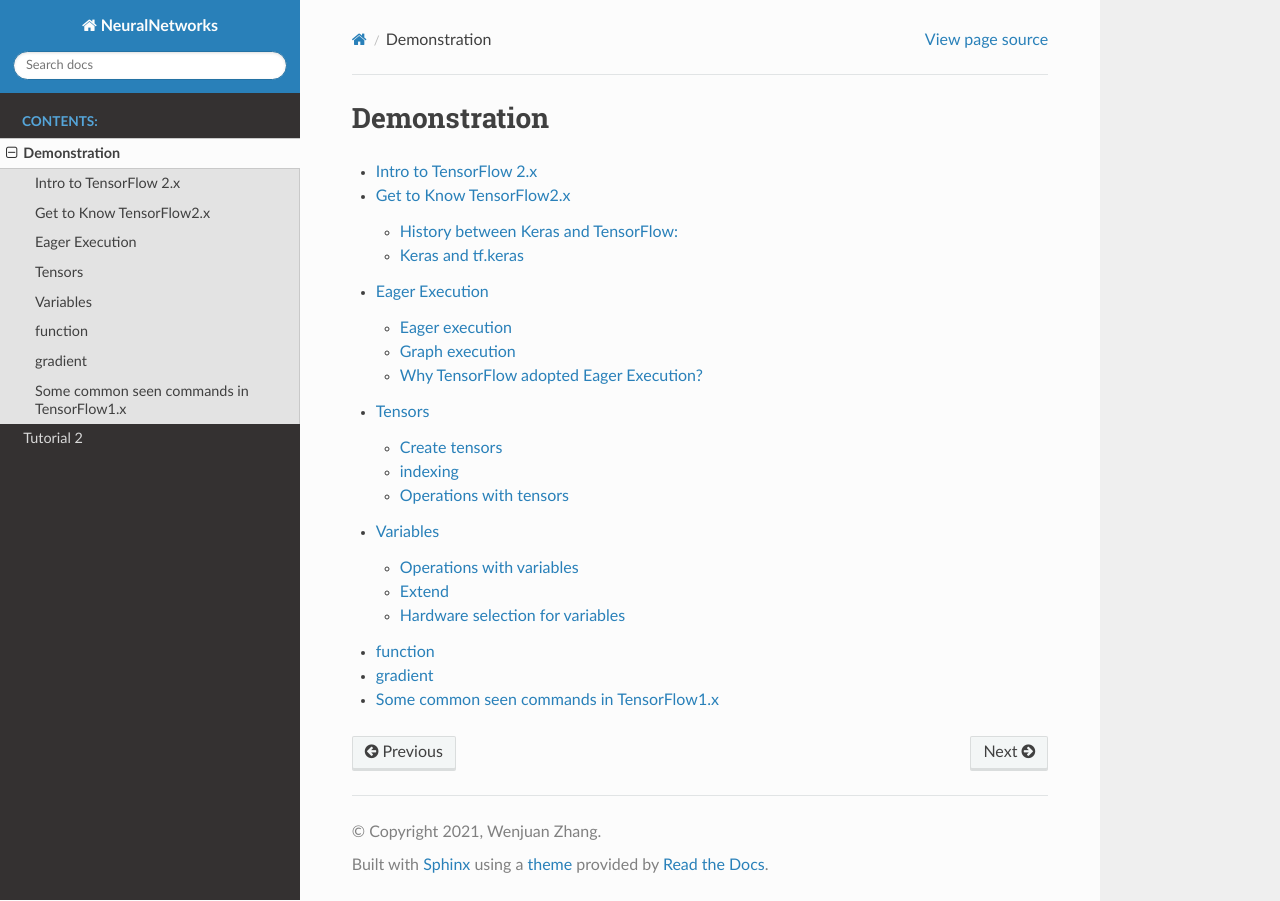
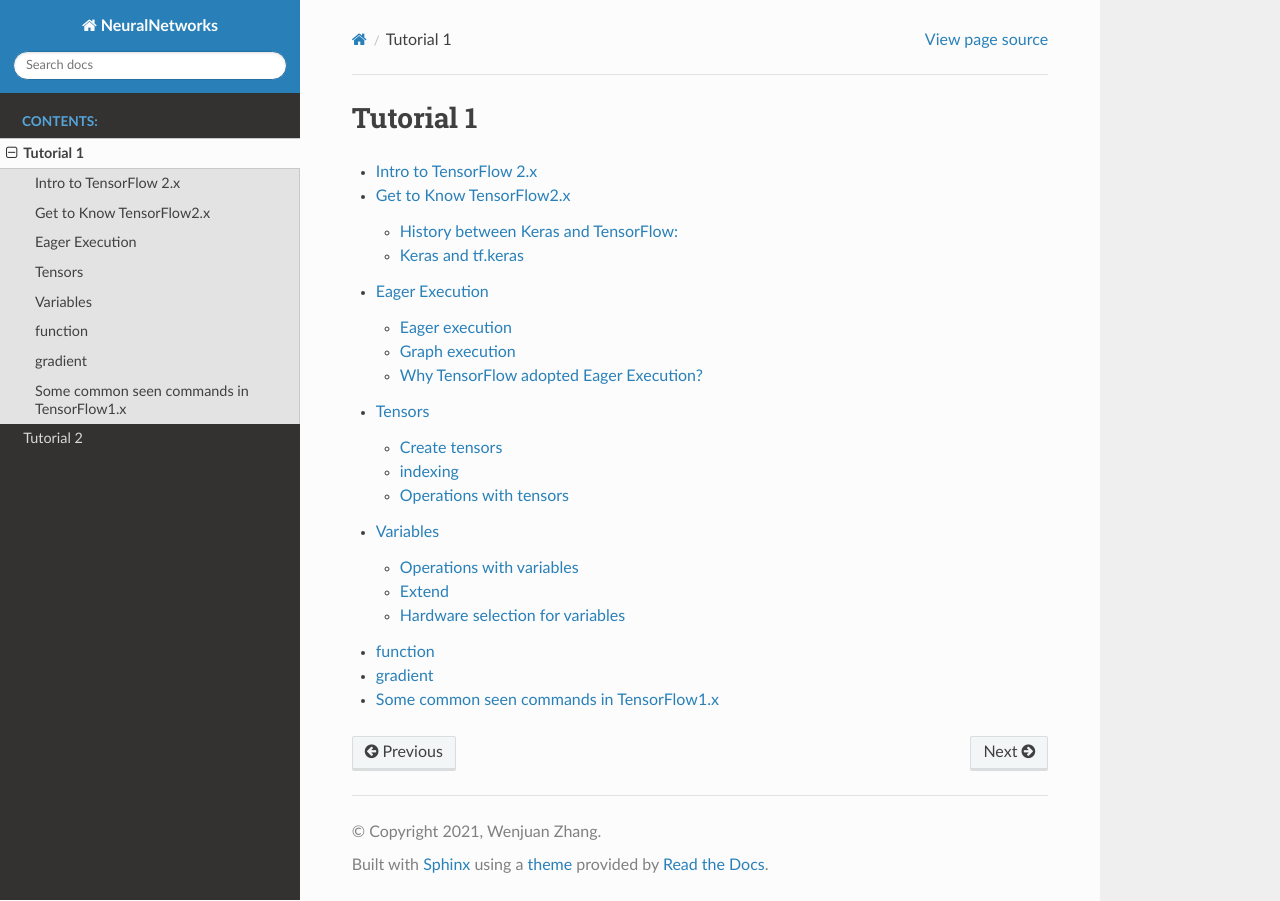
Before and after one commit to User-zwj/NeuralNetworks, a Sphinx documentation site: the page built from docs/sec1.rst, in a window 1280 px wide. Built offline with Sphinx 7.4.7 and the Read the Docs theme 2.0.0, drawn with Linux system fonts in a browser that asks for light colours.

Commit message:
Change tutorial1 title

```diff
--- a/docs/sec1.rst
+++ b/docs/sec1.rst
@@ -1,5 +1,5 @@
-Demonstration
-=============
+Tutorial 1
+==========
 
 
 .. toctree::
```
